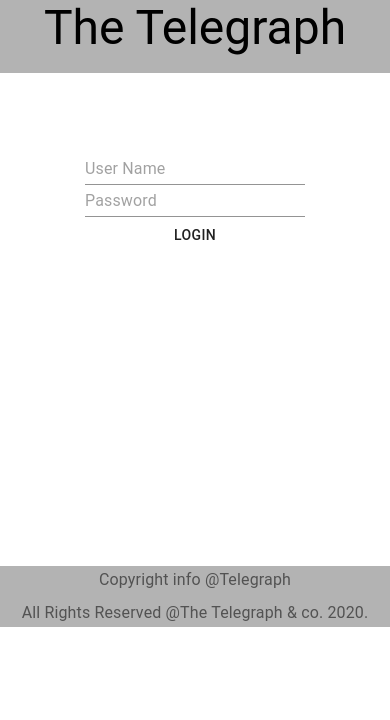
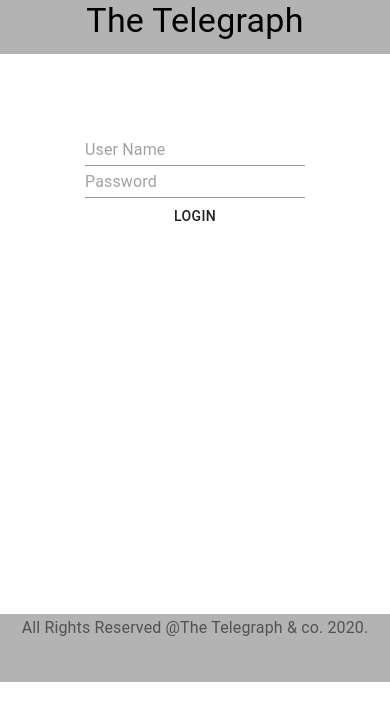
Before and after one commit to amritsingh441/ReactAssignment3, a React (Create React App) app: page / in a window 390 px wide. Shown: the top 720 px of the page. Built offline with nearby package versions, Linux system fonts and the light colour scheme.

Commit message:
responsive issue fix

```diff
--- a/src/Components/displayCard/DisplayCard.tsx
+++ b/src/Components/displayCard/DisplayCard.tsx
@@ -11,28 +11,24 @@
 
 const useStyles = makeStyles({
     media: {
-      height: 250,
+      height: '40vh',
     },
   });
 
 const DisplayCard = (props:any) => {
     const classes = useStyles();
-return <Grid item sm={4} container direction = "row">
-
-    <Card className="col-lg-3 col-md-6 col-sm-12">
+return <Grid item sm={3} container direction = "row">
+    <Card>
             <CardContent>
-            <CardMedia  title={props.nData.title}  className={classes.media} image={props.nData.urlToImage} id="imageUrl"></CardMedia>
-                {/* <img alt="" id="imageUrl" src={props.nData.urlToImage}/> */}
-                {/* <p id="title">{props.nData.title}</p> */}
+            <CardMedia className={classes.media} image={props.nData.urlToImage} id="imageUrl"></CardMedia>
                 <Typography id = "tHeader2" component="p" variant="body2" color="textSecondary">
-                {props.nData.title} <br/>
-                {props.nData.author}
-                {/* <p id="author">{props.nData.author}</p> */}
+                {props.nData.title} </Typography>
+                <Typography id = "tHeader3" component="p" variant="body2" color="textSecondary">
+                Author : {props.nData.author}
                 </Typography>
                 <CardActions>
                 <Button variant="contained" color="primary" onClick ={() => SaveNews(props.nData)}>Read Later</Button>
              </CardActions>
-
             </CardContent>
         </Card>
    </Grid>
--- a/src/Components/filter/Filter.tsx
+++ b/src/Components/filter/Filter.tsx
@@ -24,9 +24,7 @@
     selectEmpty: {
       marginTop: theme.spacing(2),
     },
-    filterCls: {
-        backgroundColor: '#b3b3b3'
-      },
+
   }),
 );
 const Filter = (props:any) => {
@@ -127,7 +125,7 @@
 };
 
   const [labelWidth, setLabelWidth] = useState(0);
-    return (<div className={classes.filterCls}>
+    return (<div style={{ backgroundColor: '#b3b3b3',float:'right',marginBottom:'0em',marginRight:'5em'}}>
     <Button variant="contained" color="primary" onClick={handleClickOpen}>
         Apply Filter
       </Button>
--- a/src/Components/footer/Footer.tsx
+++ b/src/Components/footer/Footer.tsx
@@ -6,23 +6,25 @@
 const useStyles = makeStyles(() => ({
   footer: {
     backgroundColor: '#b3b3b3',
-    marginTop:'37vh'
+    marginTop:'45vh',
+    height:'8vh'
   },
 }));
 
 const Footer = () => {
   const classes = useStyles();
     return (
-        <footer className={classes.footer}>
-          <Container maxWidth="lg">
-            <Typography id="footer1" variant="subtitle1" color="textSecondary" align="center" gutterBottom>
-             Copyright info @Telegraph
+        <div className={classes.footer}>
+          {/* <Container maxWidth="lg"> */}
+            <Typography id="footer1" variant="subtitle1" color="textSecondary" align="center" component="p" gutterBottom>
+             {/* Copyright info @Telegraph */}
+             All Rights Reserved @The Telegraph & co. 2020.
             </Typography>
-            <Typography id="footer2" variant="subtitle1" align="center" color="textSecondary" component="p">
+            {/* <Typography id="footer2" variant="subtitle1" align="center" color="textSecondary" component="p" gutterBottom>
                   All Rights Reserved @The Telegraph & co. 2020.
-            </Typography>
-          </Container>
-        </footer>
+            </Typography> */}
+          {/* </Container> */}
+        </div>
       );
 }
 
--- a/src/Components/header/Header.tsx
+++ b/src/Components/header/Header.tsx
@@ -10,34 +10,35 @@
       backgroundColor: '#b3b3b3'
     },
     buttonCls:{
-      marginRight:'2vh'
-    },
+
+    }
   }));
 
 const Header = (props:any) => {
   const classes = useStyles();
 const buttonShowHide=()=> {
 if(props.token){
-  return  <Typography id = "tHeader2" component="div" variant="h3" align="center" gutterBottom>
-          <Button className={classes.buttonCls} id="dashBoardBtn" variant="contained" color="primary" onClick ={() =>handlePageUpdate("Dashboard")}>Dashboard</Button>
-          <Button className={classes.buttonCls} id="readNowBtn" variant="contained" color="primary" onClick ={() => handlePageUpdate("ReadNow")}>Read Now</Button>
+  return <div id = "tHeader2">
+  {/* <Typography id = "tHeader2" component="div" variant="h3"> */}
+          <Button style={{marginLeft:'auto'}} id="dashBoardBtn" variant="contained" color="primary" onClick ={() =>handlePageUpdate("Dashboard")}>Dashboard</Button>
+          <Button style={{marginLeft:'5em'}} id="readNowBtn" variant="contained" color="primary" onClick ={() => handlePageUpdate("ReadNow")}>Read Now</Button>
           <Filter updateServiceUrl = {props.updateServiceUrl} updatePageSize= {props.updatePageSize}/>
-          </Typography>
+          {/* </Typography> */}
+          </div>
 
     }
 };
 const handlePageUpdate = (pageName : String) => {
 props.updatePage(pageName);
 };
-    return (<header className={classes.header}>
-        <Container maxWidth="lg">
-        <Typography id = "tHeader1" component="div" variant="h3" align="center" gutterBottom>
+    return (<div className={classes.header}>
+        {/* <Container maxWidth="lg"> */}
+        <Typography id = "tHeader1" component="div" variant="h4" align="center" gutterBottom>
         The Telegraph
-        {buttonShowHide()}
+         {buttonShowHide()}
         </Typography>
-      </Container>
-
-    </header>);
+      {/* </Container> */}
+    </div>);
 }
 
 export default Header;
```
